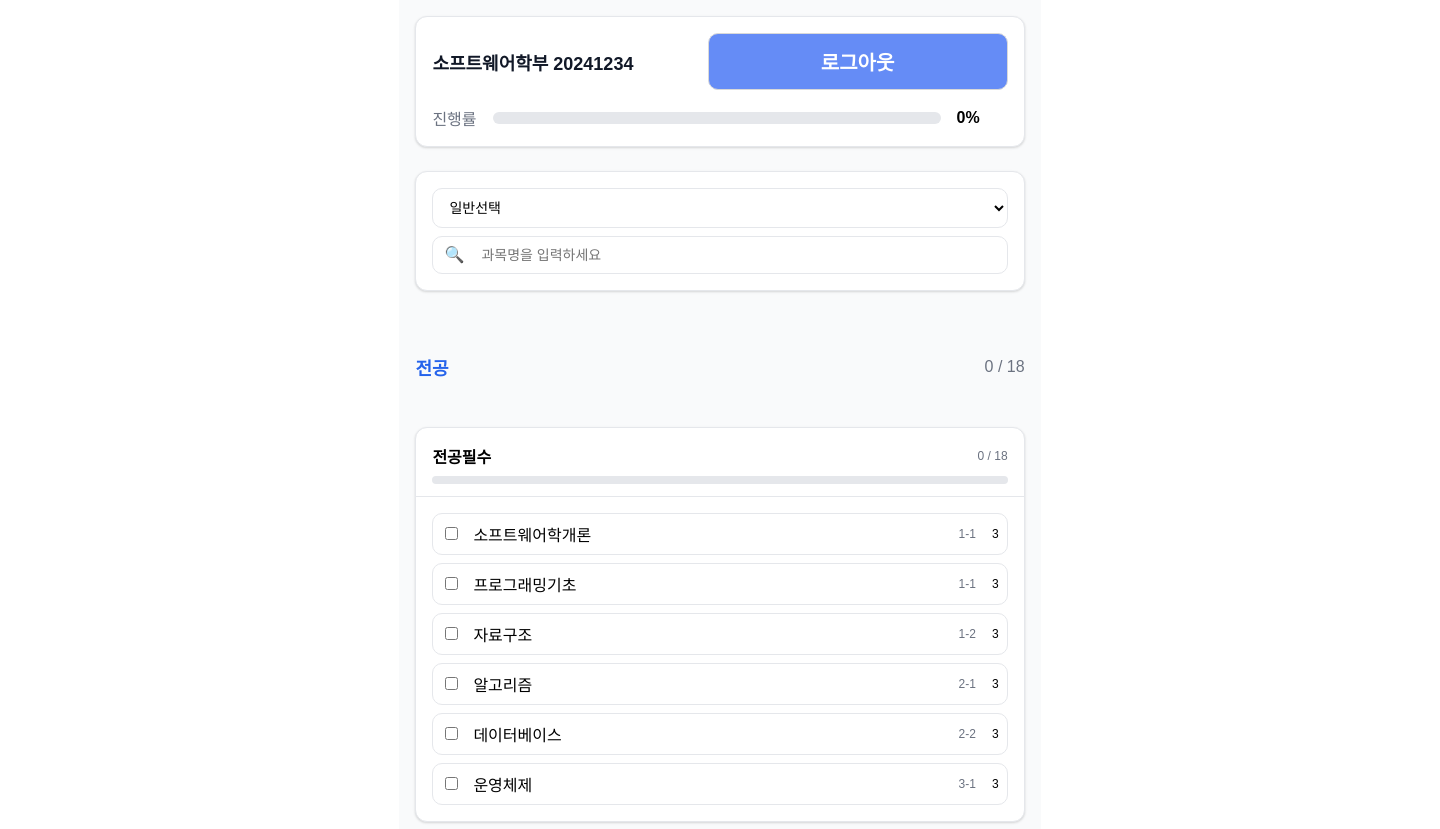
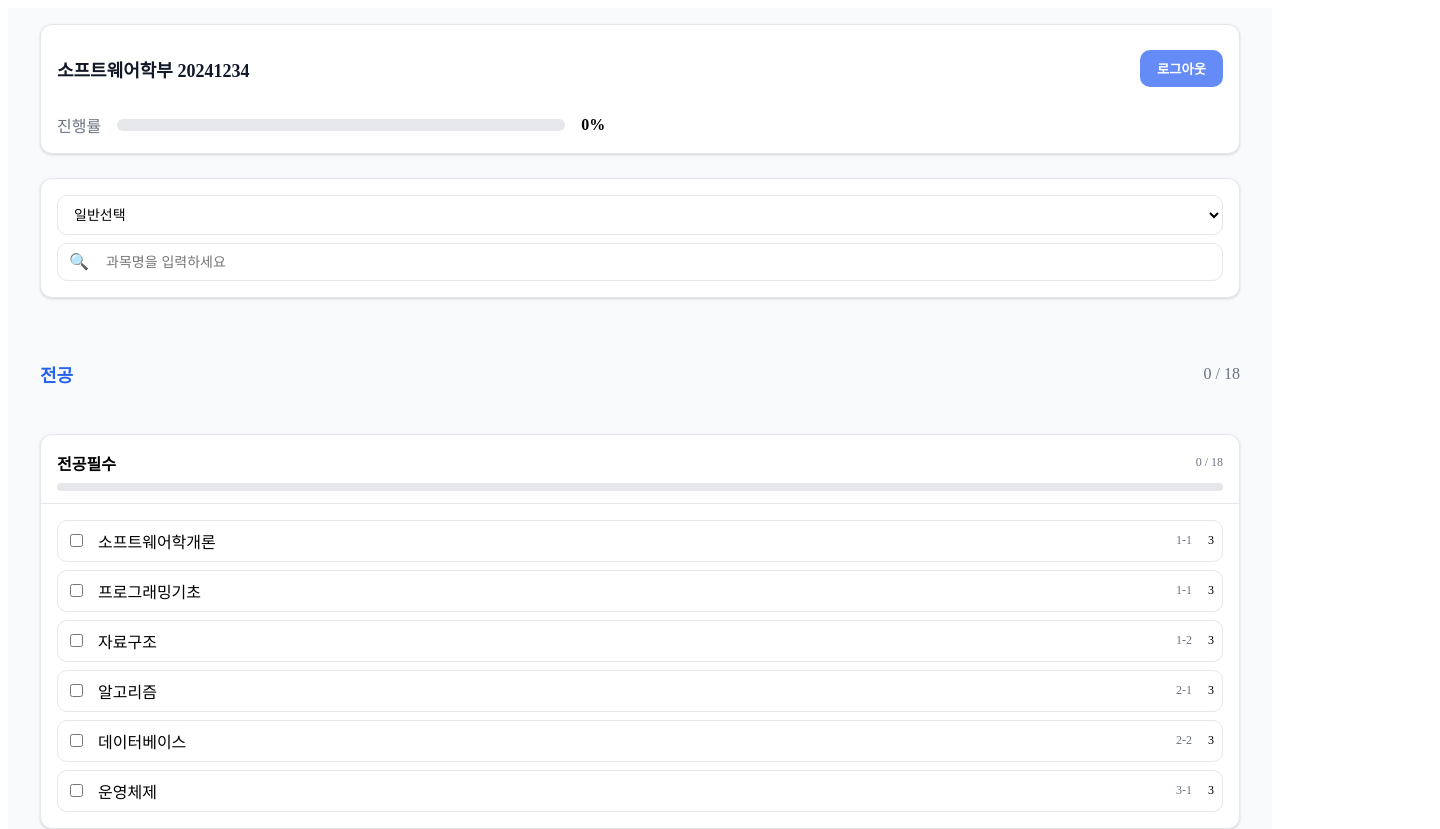
Before and after one commit to KMU-WINK/GraduationCheck, a React (Create React App) app: page /Checklist in a window 1280 px wide. Shown: the top 829 px of the page, 1440 px wide, since content can reach past the window. Built offline with nearby package versions, Linux system fonts and the light colour scheme; no server answers.

Commit message:
스타일 깨짐 수정

```diff
--- a/src/pages/checklist/checklist.css
+++ b/src/pages/checklist/checklist.css
@@ -89,3 +89,18 @@
 .progress{width:100%;height:12px;background:#e5e7eb;border-radius:999px;overflow:hidden;}
 .progress-sm{height:8px;margin-top:8px;}
 .progress-bar{height:100%;background:var(--gc-blue);border-radius:999px;transition:width .3s ease;}
+
+/* checklist.css 파일 맨 아래에 추가 */
+
+.gc-container-full {
+    /* 기존 gc-container에서 너비 제한(max-width)만 제외한 스타일 */
+    width: 100%; /* 너비를 꽉 채움 */
+    margin: 0 auto;
+    display: flex;
+    flex-direction: column;
+    gap: 24px;
+    padding: 0 16px; /* 좌우 여백을 줘서 화면에 너무 붙지 않게 함 */
+    box-sizing: border-box; /* 패딩이 너비에 포함되도록 설정 */
+}
+
+.gc-link { cursor: pointer; }
--- a/src/pages/checklist/checklist.js
+++ b/src/pages/checklist/checklist.js
@@ -1,7 +1,7 @@
-// src/checklist.js
 import React, { useEffect, useState } from "react";
 import axios from "axios";
 import "./checklist.css";
+import {useNavigate} from "react-router-dom";
 
 const h = React.createElement;
 
@@ -61,6 +61,7 @@ const SearchIcon = () => h("span", { className: "gc-search-icon" }, "🔍");
 function Checklist() {
     /* ---- 상태 ---- */
     const [courses, setCourses] = useState([]);
+    const navigate = useNavigate();
     const [requiredFallback] = useState(REQUIRED_COURSES);
 
     const [graduationRequirements, setGraduationRequirements] = useState([
@@ -307,13 +308,21 @@ function Checklist() {
 
     /* ---------- 렌더 ---------- */
     return h("div", { className: "gc-page" },
-        h("div", { className: "gc-container" }, [
+        h("div", { className: "gc-container-full" }, [
 
             // Student Info + Progress
             h(Card, null,
                 h(CardContent, null, [
                     h("div", { className: "gc-flex gc-justify-between gc-items-center gc-mb-16" }, [
-                        h("h2", { className: "gc-h2" }, "소프트웨어학부 20241234"),
+                        h("h2", {
+                                className: "gc-h2 gc-link",
+                                role: "button",
+                                tabIndex: 0,
+                                onClick: () => navigate("/mypage"),
+                                onKeyDown: (e) => { if (e.key === "Enter" || e.key === " ") navigate("/mypage"); }
+                            },
+                            "소프트웨어학부 20241234"
+                        ),
                         h(Button, { variant: "primary" }, syncing ? "동기화 중..." : "로그아웃")
                     ]),
                     h("div", { className: "gc-flex gc-items-center gc-gap-16" }, [
--- a/src/pages/editpage/editpage.js
+++ b/src/pages/editpage/editpage.js
@@ -138,8 +138,8 @@ export default function EditPage({ onCancel, onSaved }) {
     error && h('div', { key: 'error', className: styles.error }, String(error)),
 
     /* 버튼 */
-    h('button', { className: `${styles.btn} ${styles.btnCancel}`, type: 'button', onClick: cancel }, '취소'),
-    h('button', { className: `${styles.btn} ${styles.btnSave}`,   type: 'button', onClick: submit, disabled: submitting },
+    h('button', { className: `${styles.editBtn} ${styles.btnCancel}`, type: 'button', onClick: cancel }, '취소'),
+    h('button', { className: `${styles.editBtn} ${styles.btnSave}`,   type: 'button', onClick: submit, disabled: submitting },
       submitting ? '저장 중...' : '저장'
     ),
   );
--- a/src/pages/editpage/editpage.module.css
+++ b/src/pages/editpage/editpage.module.css
@@ -79,7 +79,7 @@
 }
 
 /* 버튼 */
-.btn{
+.editBtn{
   position:absolute;
   width:150px; height:56px;
   border-radius:10px;
@@ -98,4 +98,4 @@
   background:#fff; color:#111827;
 }
 .btnCancel:hover{ background:#f3f4f6; }
-.btn:focus{ outline:3px solid rgba(101,140,246,.35); outline-offset:2px; }
+.editBtn:focus{ outline:3px solid rgba(101,140,246,.35); outline-offset:2px; }
--- a/src/pages/login/login.css
+++ b/src/pages/login/login.css
@@ -1,5 +1,5 @@
 /* General Body Styles */
-body {
+.login-page {
   margin: 0;
   font-family: "Inter-Regular", sans-serif;
   background-color: #ffffff;
--- a/src/pages/login/login.js
+++ b/src/pages/login/login.js
@@ -46,6 +46,7 @@ const Login = () => {
 
 
   return (
+      <div className="login-page">
         <div className="form-container">
           <form className="login-form" onSubmit={handleSubmit}>
             <h1>Login to Account</h1>
@@ -82,6 +83,7 @@ const Login = () => {
             </div>
           </form>
         </div>
+      </div>
   );
 };
 
--- a/src/pages/mypage/mypage.module.css
+++ b/src/pages/mypage/mypage.module.css
@@ -16,14 +16,13 @@
   /* outline: 1px solid red; */
 }
 
-html, body { min-width: 1440px; }
 
-.div {
-  background: #ffffff;
-  height: 1024px;
-  position: relative;
-  overflow: hidden;
-}
+/*.div {*/
+/*  background: #ffffff;*/
+/*  height: 1024px;*/
+/*  position: relative;*/
+/*  overflow: hidden;*/
+/*}*/
 
 /* 라벨들 */
 .div2,
--- a/src/pages/signup/signup.css
+++ b/src/pages/signup/signup.css
@@ -1,5 +1,5 @@
 /* General Body Styles */
-body {
+.signup-page {
   margin: 0;
   font-family: "Inter-Regular", sans-serif;
   background-color: #ffffff;
--- a/src/pages/signup/signup.js
+++ b/src/pages/signup/signup.js
@@ -58,6 +58,7 @@ const Signup = () => {
   };
 
   return (
+      <div className="signup-page">
         <div className="form-container">
           {/* 6. handleSubmit 함수를 form의 onSubmit 이벤트와 연결 */}
           <form className="signup-form" onSubmit={handleSubmit}>
@@ -166,6 +167,7 @@ const Signup = () => {
             </button>
           </form>
         </div>
+      </div>
   );
 };
 
--- a/src/pages/start/start.css
+++ b/src/pages/start/start.css
@@ -24,7 +24,7 @@
   margin-bottom: 25px; /* Extra space after the logo */
 }
 
-.btn {
+.start-btn {
   /* Combined and reusable button styles */
   background: #658cf6;
   border-radius: 10px;
--- a/src/pages/start/start.js
+++ b/src/pages/start/start.js
@@ -16,10 +16,10 @@ const Start = () => {
     return (
         <div className="div">
             <img className="img-logo" src={logo} alt="logo" />
-      <button className="btn" onClick={goToLogin}>
+            <button className="start-btn" onClick={goToLogin}>
                 Login
             </button>
-      <button className="btn" onClick={goToSignup}>
+            <button className="start-btn" onClick={goToSignup}>
                 Sign Up
             </button>
         </div>
```
Also changed, not shown: 1 other file (tests, documents, lock files or other folders). Lines whose indentation alone changed are shown as unchanged.
